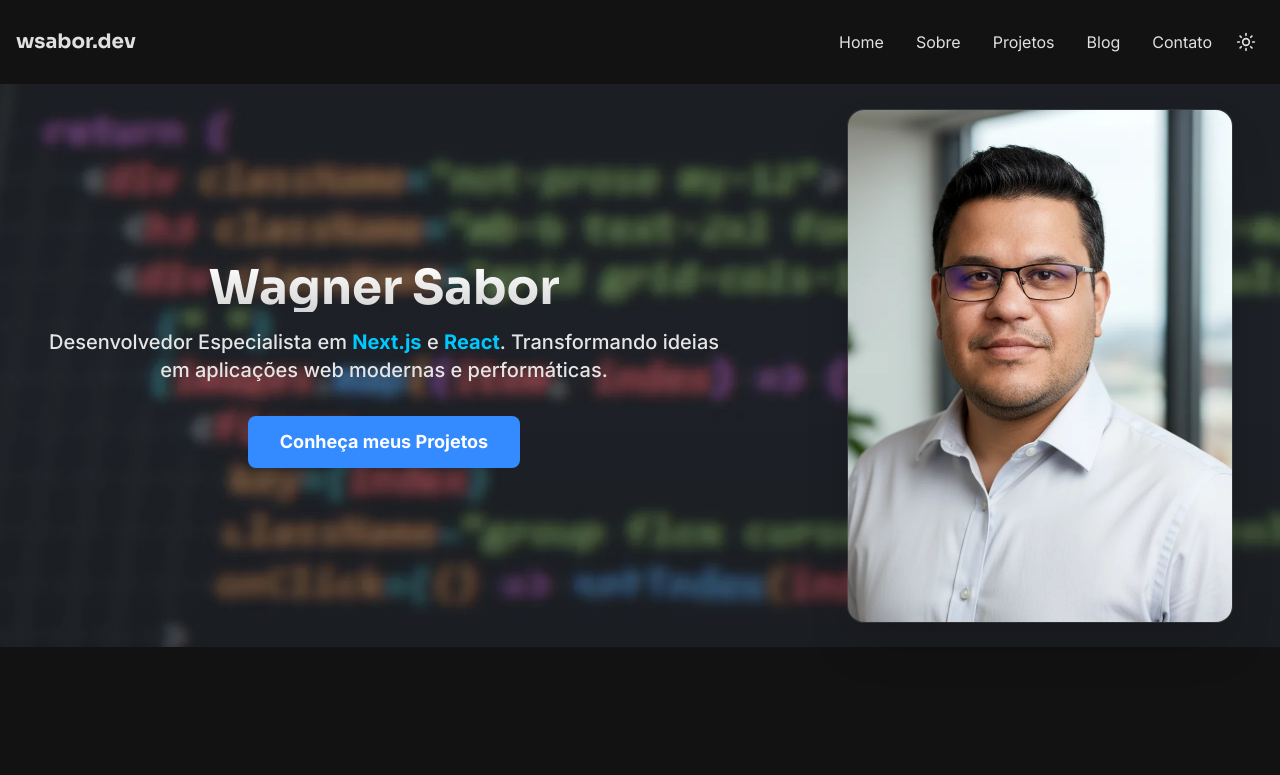
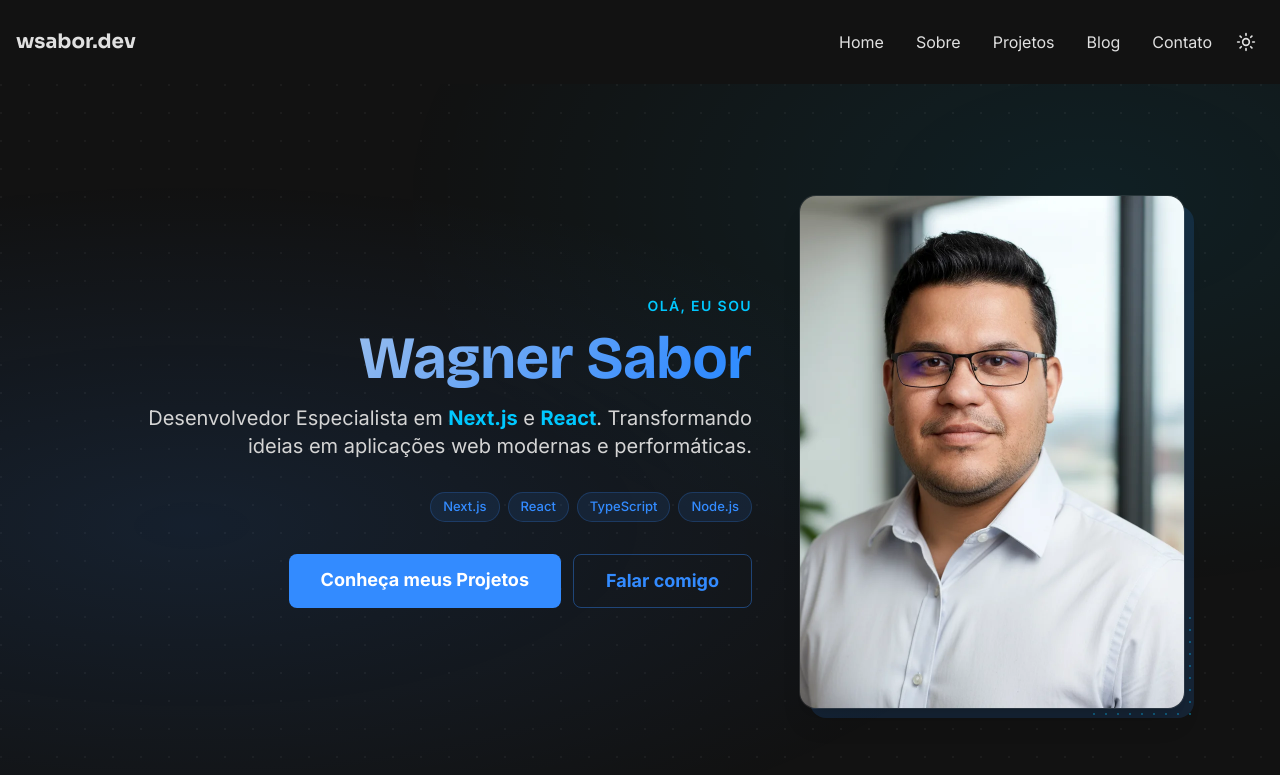
Before and after one commit to wsabor/wsabor.dev, a Next.js app: page / in a window 1280 px wide. Shown: the top 775 px of the page. Built offline with nearby package versions, Linux system fonts and the light colour scheme.

Commit message:
chore: update dependencies and enhance Hero component styles and structure

```diff
--- a/package.json
+++ b/package.json
@@ -17,14 +17,14 @@
     "@tailwindcss/typography": "^0.5.13",
     "@vercel/analytics": "^2.0.1",
     "gray-matter": "^4.0.3",
-    "lucide-react": "^1.0.1",
+    "lucide-react": "^1.7.0",
     "next": "^16.0.7",
     "next-mdx-remote": "^6.0.0",
     "next-themes": "^0.4.6",
     "react": "^19.2.1",
     "react-dom": "^19.2.1",
     "react-hook-form": "^7.58.1",
-    "yet-another-react-lightbox": "^3.24.0"
+    "yet-another-react-lightbox": "^3.30.1"
   },
   "devDependencies": {
     "@tailwindcss/postcss": "^4.2.1",
--- a/src/app/globals.css
+++ b/src/app/globals.css
@@ -107,24 +107,75 @@
 /* ESTILOS DE COMPONENTES CUSTOMIZADOS      */
 /* ======================================== */
 
-/* --- Estilos do Hero Layout --- */
+/* --- Hero Background CSS puro --- */
 
-.hero-aspect-ratio {
-  position: relative;
-  width: 100%;
-  padding-bottom: 160%; /* Mobile First */
+.hero-bg {
+  background-image:
+    linear-gradient(to bottom, hsl(210 60% 92%) 0%, hsl(0 0% 91%) 100%),
+    radial-gradient(ellipse at 15% 60%, hsl(214 100% 50% / 0.07) 0%, transparent 55%),
+    radial-gradient(ellipse at 85% 15%, hsl(193 100% 45% / 0.05) 0%, transparent 45%),
+    radial-gradient(circle at 1px 1px, hsl(0 0% 0% / 0.055) 1px, transparent 0);
+  background-size: 100% 100%, 100% 100%, 100% 100%, 28px 28px;
+  background-blend-mode: normal, overlay, overlay, overlay;
 }
 
-@media (min-width: 768px) {
-  .hero-aspect-ratio {
-    padding-bottom: 44%; /* Desktop */
-  }
+.dark .hero-bg {
+  background-image:
+    radial-gradient(ellipse at 15% 60%, hsl(214 100% 60% / 0.12) 0%, transparent 55%),
+    radial-gradient(ellipse at 85% 15%, hsl(193 100% 50% / 0.08) 0%, transparent 45%),
+    radial-gradient(circle at 1px 1px, hsl(0 0% 100% / 0.045) 1px, transparent 0);
+  background-size: 100% 100%, 100% 100%, 28px 28px;
 }
 
-.hero-content-wrapper {
-  position: absolute;
-  top: 0;
-  left: 0;
-  width: 100%;
-  height: 100%;
+/* --- Gradiente animado no nome --- */
+
+.hero-name {
+  font-family: var(--font-bricolage), sans-serif;
+  background: linear-gradient(
+    135deg,
+    var(--color-text-main) 0%,
+    var(--color-primary) 50%,
+    var(--color-primary-light) 100%
+  );
+  background-size: 200% auto;
+  -webkit-background-clip: text;
+  -webkit-text-fill-color: transparent;
+  background-clip: text;
+  animation: hero-gradient 6s ease infinite;
 }
+
+@keyframes hero-gradient {
+  0%   { background-position: 0% center; }
+  50%  { background-position: 100% center; }
+  100% { background-position: 0% center; }
+}
+
+/* --- Foto decorativa --- */
+
+.hero-photo-dots {
+  background-image: radial-gradient(circle, hsl(214 100% 50% / 0.35) 1.5px, transparent 0);
+  background-size: 12px 12px;
+}
+
+.dark .hero-photo-dots {
+  background-image: radial-gradient(circle, hsl(193 100% 50% / 0.35) 1.5px, transparent 0);
+}
+
+/* --- Tech pills --- */
+
+.hero-pill {
+  display: inline-flex;
+  align-items: center;
+  padding: 0.25rem 0.75rem;
+  border-radius: 9999px;
+  font-size: 0.8125rem;
+  font-weight: 500;
+  background-color: hsl(214 100% 50% / 0.08);
+  color: var(--color-primary);
+  border: 1px solid hsl(214 100% 50% / 0.18);
+}
+
+.dark .hero-pill {
+  background-color: hsl(214 100% 60% / 0.1);
+  border-color: hsl(214 100% 60% / 0.22);
+}
--- a/src/app/layout.tsx
+++ b/src/app/layout.tsx
@@ -1,5 +1,5 @@
 import type { Metadata } from "next";
-import { Inter, Sora } from "next/font/google";
+import { Inter, Sora, Bricolage_Grotesque } from "next/font/google";
 import { ThemeProvider } from "@/components/ThemeProvider";
 import "./globals.css";
 
@@ -18,6 +18,13 @@ const inter = Inter({
 const sora = Sora({
   subsets: ["latin"],
   variable: "--font-sora",
+  display: "swap",
+  preload: true,
+});
+
+const bricolage = Bricolage_Grotesque({
+  subsets: ["latin"],
+  variable: "--font-bricolage",
   display: "swap",
   preload: true,
 });
@@ -103,7 +110,7 @@ export default function RootLayout({
   return (
     <html
       lang="pt-BR"
-      className={`${inter.variable} ${sora.variable}`}
+      className={`${inter.variable} ${sora.variable} ${bricolage.variable}`}
       suppressHydrationWarning={true}
     >
       <body
--- a/src/components/Hero.tsx
+++ b/src/components/Hero.tsx
@@ -1,52 +1,84 @@
 import Link from "next/link";
 import Image from "next/image";
-import HeroBackground from "./HeroBackground";
+
+const techStack = ["Next.js", "React", "TypeScript", "Node.js"];
 
 export default function Hero() {
   return (
-    <>
-      <section className="hero-aspect-ratio relative">
-        {/* Mobile: items-start (topo) | Desktop: items-center (centro) */}
-        <div className="hero-content-wrapper flex items-center justify-center">
-          <HeroBackground />
+    <section className="relative overflow-hidden py-16 md:py-20 lg:py-28">
+      {/* Background CSS puro */}
+      <div className="hero-bg absolute inset-0 z-0" aria-hidden="true" />
 
-          {/* Container do conteúdo */}
-          <div className="relative z-10 container px-8 lg:px-12">
-            {/* Flex container - Mobile: column | Desktop: row */}
-            <div className="flex flex-col items-center gap-6 md:flex-row md:items-center md:justify-between md:gap-8 lg:gap-8">
-              {/* Coluna da Esquerda - Texto */}
-              <div className="order-2 flex-1 text-center md:order-1 md:max-w-2xl">
-                <h1 className="text-text-main mb-4 text-xl font-bold md:text-4xl lg:text-5xl dark:bg-linear-to-b dark:from-white dark:to-neutral-300 dark:bg-clip-text dark:text-transparent">
+      <div className="relative z-10 container mx-auto px-12 lg:px-24">
+        <div className="flex flex-col items-center gap-8 md:flex-row md:items-center md:justify-center md:gap-12">
+          {/* Coluna Esquerda - Texto */}
+          <div className="order-2 flex-1 text-right md:order-1 md:max-w-2xl">
+            {/* Intro */}
+            <p className="text-primary-light mb-3 text-sm font-semibold tracking-widest uppercase">
+              Olá, eu sou
+            </p>
+
+            {/* Nome com gradiente animado */}
+            <h1 className="hero-name mb-4 text-4xl font-bold md:text-5xl lg:text-6xl">
               Wagner Sabor
             </h1>
 
-                <p className="text-text-main/80 mb-6 text-lg font-medium md:mb-8 lg:text-xl dark:text-neutral-200">
+            {/* Tagline */}
+            <p className="text-text-main/80 mb-6 text-lg md:mb-8 lg:text-xl dark:text-neutral-300">
               Desenvolvedor Especialista em{" "}
               <strong className="text-primary-light">Next.js</strong> e{" "}
               <strong className="text-primary-light">React</strong>.
-                  Transformando ideias em aplicações web modernas e
-                  performáticas.
+              Transformando ideias em aplicações web modernas e performáticas.
             </p>
 
+            {/* Tech pills */}
+            <div className="mb-8 flex flex-wrap justify-end gap-2">
+              {techStack.map((tech) => (
+                <span key={tech} className="hero-pill">
+                  {tech}
+                </span>
+              ))}
+            </div>
+
+            {/* CTAs */}
+            <div className="flex flex-wrap justify-end gap-3">
               <Link
                 href="/projects"
-                  className="bg-primary hover:bg-primary-light inline-block rounded-lg px-6 py-2.5 text-base font-bold text-white transition-colors md:px-8 md:py-3 md:text-lg"
+                className="bg-primary hover:bg-primary-light rounded-lg px-6 py-2.5 text-base font-bold text-white transition-colors md:px-8 md:py-3 md:text-lg"
               >
                 Conheça meus Projetos
               </Link>
+              <Link
+                href="/contact"
+                className="border-primary/30 text-primary hover:border-primary hover:bg-primary/5 dark:border-primary/40 dark:hover:bg-primary/10 rounded-lg border px-6 py-2.5 text-base font-bold transition-colors md:px-8 md:py-3 md:text-lg"
+              >
+                Falar comigo
+              </Link>
+            </div>
           </div>
 
-              {/* Coluna da Direita - Foto */}
-              {/* Mobile: menor e no topo | Desktop: maior */}
-              <div className="order-1 w-full max-w-60 shrink-0 md:order-2 md:max-w-52 lg:max-w-sm">
-                <div className="bg-surface overflow-hidden rounded-2xl shadow-2xl ring-1 ring-black/5 dark:ring-white/10">
+          {/* Coluna Direita - Foto */}
+          <div className="order-1 w-full max-w-56 shrink-0 md:order-2 md:max-w-52 lg:max-w-sm">
+            <div className="relative">
+              {/* Pontos decorativos */}
+              <div
+                className="hero-photo-dots absolute -right-4 -bottom-4 z-0 h-28 w-28 rounded-br-2xl"
+                aria-hidden="true"
+              />
+              {/* Sombra colorida deslocada */}
+              <div
+                className="bg-primary/20 dark:bg-primary/15 absolute -right-2.5 -bottom-2.5 z-0 h-full w-full rounded-2xl"
+                aria-hidden="true"
+              />
+              {/* Foto */}
+              <div className="bg-surface relative z-10 overflow-hidden rounded-2xl shadow-xl ring-1 ring-black/5 dark:ring-white/10">
                 <div className="relative aspect-3/4">
                   <Image
                     src="/img/profile-hero.webp"
                     alt="Wagner Sabor - Desenvolvedor Especialista em Next.js e React"
                     fill
                     className="object-cover"
-                      sizes="(max-width: 768px) 200px, (max-width: 1200px) 384px, 448px"
+                    sizes="(max-width: 768px) 224px, (max-width: 1200px) 208px, 384px"
                     priority
                   />
                 </div>
@@ -56,6 +88,5 @@ export default function Hero() {
         </div>
       </div>
     </section>
-    </>
   );
 }
```
Also changed, not shown: src/components/HeroSkeleton.tsx (+30 -26 lines), 1 other file (tests, documents, lock files or other folders). Lines whose indentation alone changed are shown as unchanged.
